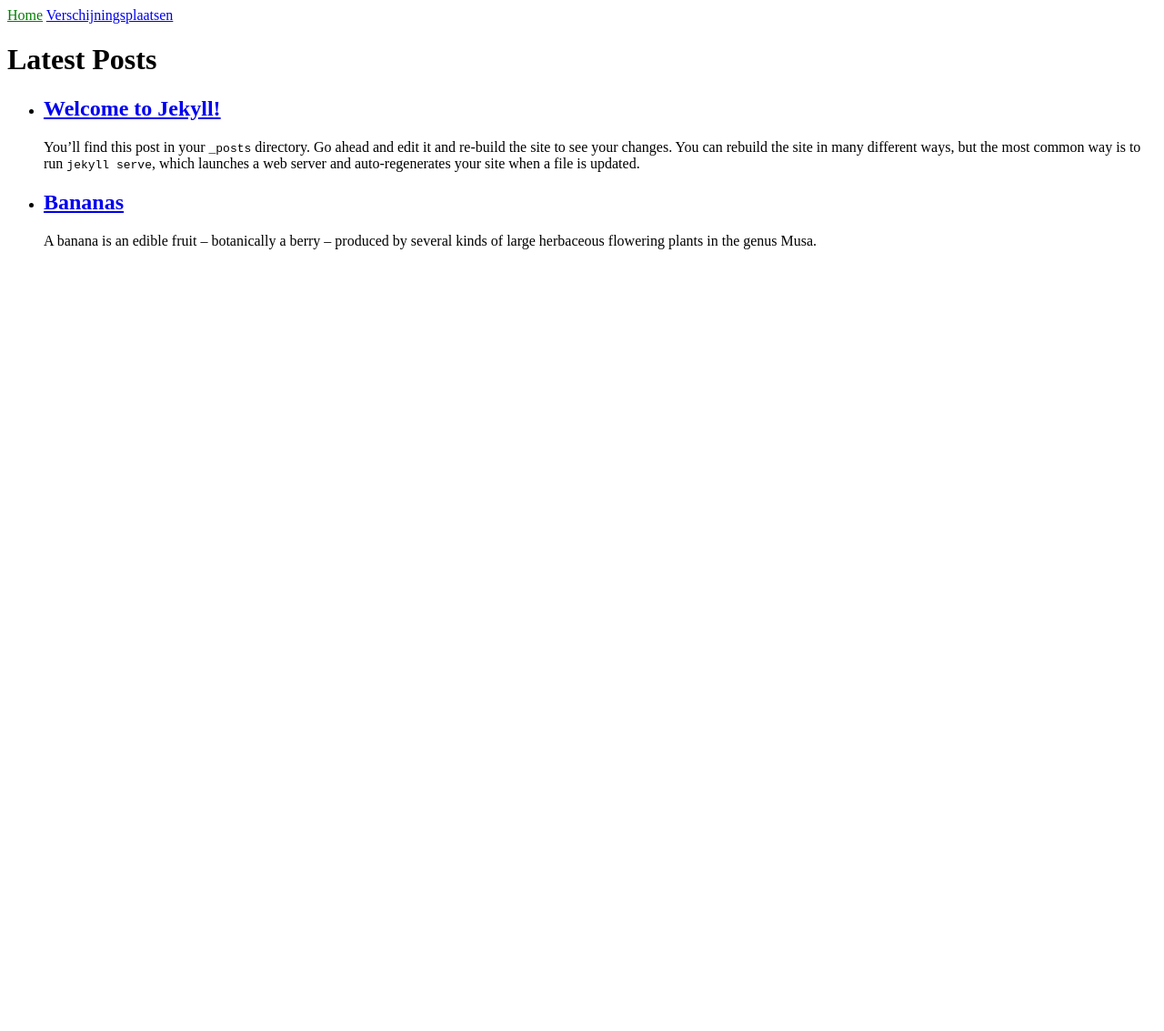
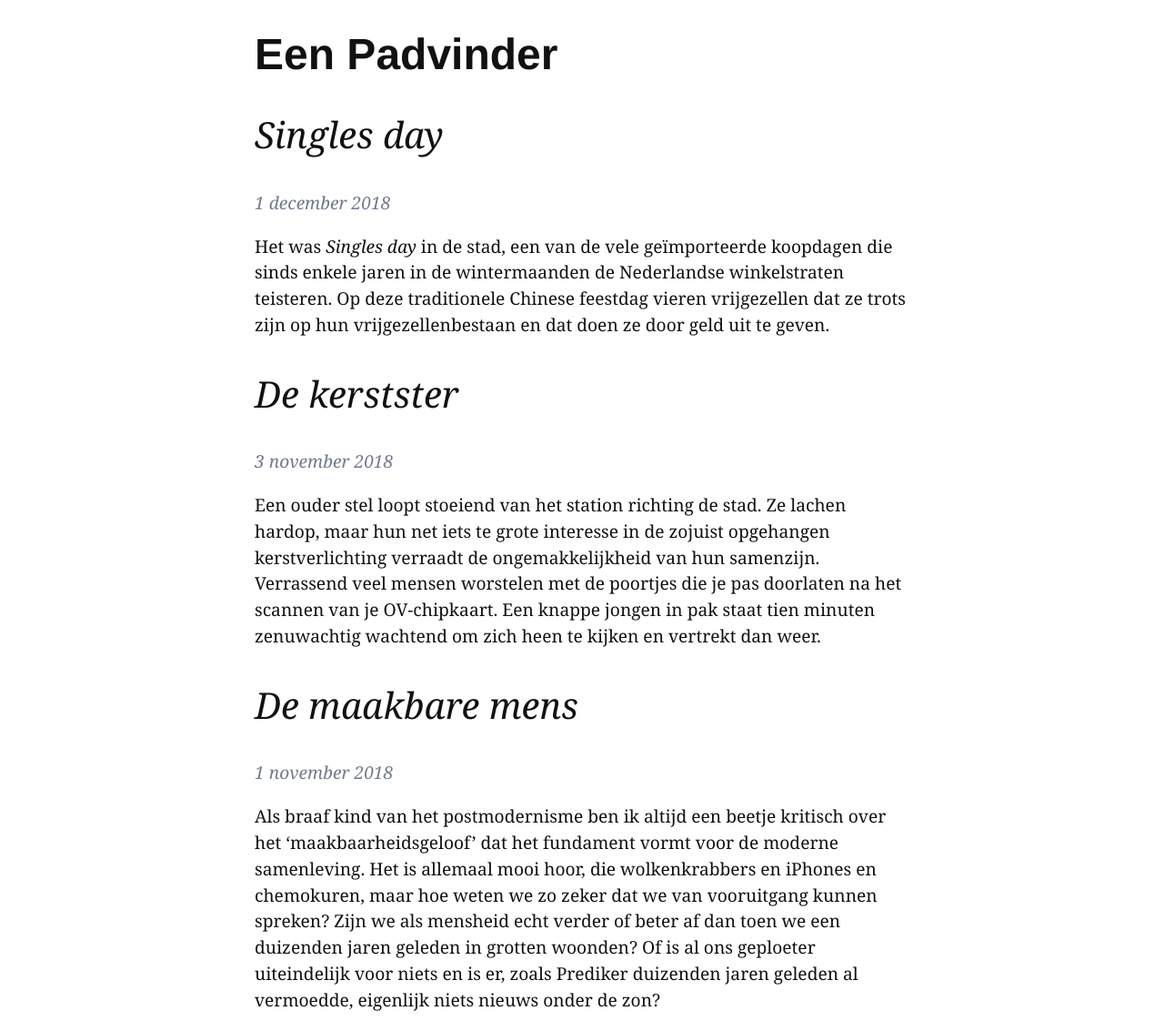
Before and after one commit to eenpadvinder/eenpadvinder.github.io, a Jekyll site: the page built from index.html, in a window 1280 px wide. Shown: the whole page at 91% size. Built offline with Jekyll 4.4.1, drawn with Linux system fonts in a browser that asks for light colours; before the commit the page ends 900 px from its top, so only the background shows below that.

Commit message:
Eerste grote commit

```diff
--- a/_config.yml
+++ b/_config.yml
@@ -1,5 +1,7 @@
 collections:
   verschijningsplaatsen:
+    output: true
+  categorieen:
     output: true
 
 defaults:
--- a/_layouts/default.html
+++ b/_layouts/default.html
@@ -6,7 +6,10 @@
     <link rel="stylesheet" href="/assets/css/styles.css">
   </head>
   <body>
-    {% include navigation.html %}
-    {{ content }}
+  	<div id="wrapper">
+	    <!-- {% include navigation.html %} -->
+	  	<a href="/"><h1 class="site-title">Een Padvinder</h1></a>
+	    {{ content }}
+	</div>
   </body>
 </html>
--- a/_layouts/verschijningsplaats.html
+++ b/_layouts/verschijningsplaats.html
@@ -1,5 +1,5 @@
 ---
-layout: verschijningsplaats
+layout: default
 ---
 <h1>{{ page.name }}</h1>
 <h2>{{ page.position }}</h2>
--- a/_posts/2018-08-20-bananas.md
+++ /dev/null
@@ -1,12 +0,0 @@
----
-layout: post
-verschijningsplaats: volzin
----
-A banana is an edible fruit – botanically a berry – produced by several kinds
-of large herbaceous flowering plants in the genus Musa.
-
-In some countries, bananas used for cooking may be called "plantains",
-distinguishing them from dessert bananas. The fruit is variable in size, color,
-and firmness, but is usually elongated and curved, with soft flesh rich in
-starch covered with a rind, which may be green, yellow, red, purple, or brown
-when ripe.
--- /dev/null
+++ b/_posts/2018-11-01-de-maakbare-mens.md
@@ -0,0 +1,15 @@
+---
+title: De maakbare mens
+date: 2018-11-01
+categorie: column
+verschijningsplaats: volzin
+tags: [controle, lichaam, maakbaarheid, sport, zinloosheid]
+---
+
+Als braaf kind van het postmodernisme ben ik altijd een beetje kritisch over het ‘maakbaarheidsgeloof’ dat het fundament vormt voor de moderne samenleving. Het is allemaal mooi hoor, die wolkenkrabbers en iPhones en chemokuren, maar hoe weten we zo zeker dat we van vooruitgang kunnen spreken? Zijn we als mensheid echt verder of beter af dan toen we een duizenden jaren geleden in grotten woonden? Of is al ons geploeter uiteindelijk voor niets en is er, zoals Prediker duizenden jaren geleden al vermoedde, eigenlijk niets nieuws onder de zon?
+
+Zo waar als die gedachte misschien mag zijn, zo verlammend is zij ook. Als het allemaal nergens toe leidt, waarom zou je dan nog ergens je best voor doen? Je kunt net zo goed de hele dag in bed blijven liggen en Netflix kijken, iets wat de postmoderne mens dan ook in toenemende mate graag doet. Voordat een dergelijk cynisme mij zou opeisen, besloot ik snel op zoek te gaan naar een flinke dosis ouderwets maakbaarheidsgeloof voor in mijn leven. En zo vond ik mijzelf totaal onverwacht op een zaterdagochtend in de sportschool. Want – zo redeneerde ik – waar is het geloof in maakbaarheid sterker dan in de kerk van de *body builders, sculpters* en *shapers*?
+
+Inmiddels ben ik bijna twee maanden onderweg op mijn ‘reis’ (de religieuze retoriek is er niet van de lucht – een van mijn ‘groeimaatjes’ keek me vol ongeloof aan toen ik hem vertelde dat de uitspraak ‘Behandel je lichaam als een tempel’ niet van fitness-Youtuber Joël Beukers maar uit de Bijbel afkomstig is). En tot mijn eigen verbazing begin ik het steeds leuker te vinden. Daar in de Basic Fit met 45 kilo op mijn schouders ontdek ik een kant van mezelf die ik nog niet kende: Stiekem vind ik het heerlijk om een doel voor ogen te hebben en daar naartoe te werken. En er is weinig bevredigender dan na weken geploeter voorzichtig de eerste kleine beetjes vooruitgang waar te nemen.
+
+In een tijd waarin de druk om iets van je leven te maken soms zo groot is dat het verlammend werkt, kan een beetje tegengeluid geen kwaad; het kan dan goed zijn om te beseffen dat je niet alles in de hand hebt. Maar het omgekeerde kan je evengoed verlammen en blind maken voor de mogelijkheden die je hebt om iets te bereiken. Al is het (om te beginnen) alleen maar een paar grotere spierballen.
--- /dev/null
+++ b/_posts/2018-11-03-de-kerstster.md
@@ -0,0 +1,13 @@
+---
+title: De kerstster
+date: 2018-11-03
+categorie: column
+verschijningsplaats: een-padvinder
+tags: [alledaagsheid, observaties, stadsleven, Utrecht]
+---
+
+Een ouder stel loopt stoeiend van het station richting de stad. Ze lachen hardop, maar hun net iets te grote interesse in de zojuist opgehangen kerstverlichting verraadt de ongemakkelijkheid van hun samenzijn. Verrassend veel mensen worstelen met de poortjes die je pas doorlaten na het scannen van je OV-chipkaart. Een knappe jongen in pak staat tien minuten zenuwachtig wachtend om zich heen te kijken en vertrekt dan weer.
+
+Een meisje met twee vrolijke staartjes aan de zijkant van haar hoofd heeft vanuit de kinderwagen op de grond gekotst, denk ik; ik heb de gebeurtenis zelf gemist. Vanuit de armen van haar vader kijkt ze vredig om zich heen terwijl haar moeder de boel met zakdoekjes en plastic zakjes probeert op te ruimen. De kleine restjes zijn weg, maar de grote gele kwak onder de kinderwagen blijf liggen. Ze lopen door. Een enkele reiziger merkt de klodder op en kijkt een paar keer om om te bepalen wat de knalgele substantie is die ze zojuist gepasseerd zijn. Een rolstoel rijdt er dwars doorheen en laat een kort spoor na. Daarna een rolkoffer. Het patroon op de tegels begint steeds meer overeenkomsten te vertonen met de kerstverlichting aan het plafond. *De ster die ze hadden zien opgaan ging voor hen uit.* Hoever zouden de bacteriën zich verspreiden? Misschien was de rolkoffer wel op weg naar Schiphol en belanden de laatste restjes knalgele kots over enkele uren op het tapijt van een hotelkamer in Londen.
+
+Nog geen tien minuten na het verschijnen van de ster komt vanuit het niets een schoonmaker in fluorescerende kleding aangesneld. Hoe zou hij van de klodder hebben geweten? Ik heb de afgelopen minuten geen security gezien. Zouden potentiële schoonmaakklussen op het station met camera’s in de gaten worden gehouden? De schoonmaker gooit een stapel papieren doekjes op de kerstster en en veegt het geheel in één vloeiende beweging op. Een dweil wist ook de laatste sporen uit. Op de grote televisieschermen wordt voor de honderdste keer een nietszeggende parfumreclame afgespeeld.
--- /dev/null
+++ b/_posts/2018-12-01-singles-day.md
@@ -0,0 +1,16 @@
+---
+title: Singles day
+date: 2018-12-01
+categorie: column
+verschijningsplaats: volzin
+nummer: 12 2018
+tags: [bezit, consumentisme, onthouding, single zijn]
+---
+
+Het was *Singles day* in de stad, een van de vele geïmporteerde koopdagen die sinds enkele jaren in de wintermaanden de Nederlandse winkelstraten teisteren. Op deze traditionele Chinese feestdag vieren vrijgezellen dat ze trots zijn op hun vrijgezellenbestaan en dat doen ze door geld uit te geven.
+
+’Verwen jezelf!’ schreeuwden de winkels het publiek toe. Die boodschap sprak mij wel aan en ik besloot mij richting de Media Markt te begeven om het verdriet om mijn vrijgezellenbestaan te verdringen met de kortstondige euforie van de aanschaf van een nieuwe computer. Onderweg zag ik duizenden al dan niet vrijgezelle gelijkgestemden in verschillende fasen van het aankoopproces. Het mooist waren de vluchtige momenten tussen aanschaf en consumptie: het verwachtingsvolle gezicht dat watertandend op het punt staat een donut naar binnen te werken, het voelbare ongeduld van het jongetje dat een PlayStation heeft gekocht en nu nog twintig eeuwigdurende minuten moet wachten voor hij eindelijk thuis is en kan gaan spelen. Wat een geluk is het, dacht ik, onderdeel te mogen zijn van dit hoogtepunt van de menselijke beschaving. Tweeënhalfduizend jaar geleden had de mens de Boeddha die hem leerde dat het leven lijden is en hem de weg naar bevrijding daarvan toonde. Vandaag hebben we donuts en sneakers en superdunne laptops. Wie zijn uitgaven een beetje over het jaar weet te verspreiden, hoeft nooit meer ongelukkig te zijn.
+
+Het duurde niet lang voor ik hem had gevonden: de mooie slanke 13 inch Lenovo Ideapad 720s, het was liefde op het eerste gezicht. Prachtige dunne randen, vederlicht, en toetsen zo perfect dat mijn vingers uit zichzelf meesterwerken begonnen te typen. En hij was ook nog eens afgeprijsd, maar 850 euro! Het kon haast niet anders: dit had zo moeten zijn. Ik begon de doos al watertandend uit het schap te halen, toen ik besefte waar ik mee bezig was. De computer in mijn handen was weinig meer dan een jongere, slankere versie van de laptop waar ik al zeven jaar meer dan tevreden mee ben. Ik stond op het punt om 850 euro uit te geven om welgeteld niets in mijn leven te veranderen.
+
+Uiteindelijk kocht ik bij de Action een lekkere grote koffiemok en fietste licht beschaamd terug naar huis om mezelf te verwennen met een flinke bak koffie. Toch maar eens lezen wat de Boeddha ook alweer over geluk te zeggen had.
--- a/_posts/2019-09-13-welcome-to-jekyll.markdown
+++ /dev/null
@@ -1,29 +0,0 @@
----
-layout: post
-title:  "Welcome to Jekyll!"
-date:   2019-09-13 14:50:18 +0200
-categories: jekyll update
----
-You’ll find this post in your `_posts` directory. Go ahead and edit it and re-build the site to see your changes. You can rebuild the site in many different ways, but the most common way is to run `jekyll serve`, which launches a web server and auto-regenerates your site when a file is updated.
-
-Jekyll requires blog post files to be named according to the following format:
-
-`YEAR-MONTH-DAY-title.MARKUP`
-
-Where `YEAR` is a four-digit number, `MONTH` and `DAY` are both two-digit numbers, and `MARKUP` is the file extension representing the format used in the file. After that, include the necessary front matter. Take a look at the source for this post to get an idea about how it works.
-
-Jekyll also offers powerful support for code snippets:
-
-{% highlight ruby %}
-def print_hi(name)
-  puts "Hi, #{name}"
-end
-print_hi('Tom')
-#=> prints 'Hi, Tom' to STDOUT.
-{% endhighlight %}
-
-Check out the [Jekyll docs][jekyll-docs] for more info on how to get the most out of Jekyll. File all bugs/feature requests at [Jekyll’s GitHub repo][jekyll-gh]. If you have questions, you can ask them on [Jekyll Talk][jekyll-talk].
-
-[jekyll-docs]: https://jekyllrb.com/docs/home
-[jekyll-gh]:   https://github.com/jekyll/jekyll
-[jekyll-talk]: https://talk.jekyllrb.com/
--- a/_sass/main.scss
+++ b/_sass/main.scss
@@ -1,3 +1,58 @@
+body {
+	color: #111;
+	font-family: Georgia, Serif;
+}
+
+#wrapper {
+	width: 100%;
+	max-width: 720px;
+	margin: 0 auto;
+	padding: 0 5%
+}
+
+a {
+	text-decoration: none;
+	color: #111;
+}
+
+a:hover {
+	text-decoration: underline;
+}
+
+h1, h2 {
+	font-weight: normal;
+	font-style: italic;
+}
+
+h1 {
+	font-size: 3rem;
+}
+
+h2 {
+	font-size: 2.5rem;
+}
+
+p {
+	line-height: 150%;
+	font-size: 1.2rem;
+}
+
+.site-title {
+	font-family: Helvetica Neue, Helvetica, Arial;
+	font-weight: bold;
+	font-style: normal;
+}
+
+.posts-home {
+	list-style: none;
+	padding: 0;
+}
+
+.date {
+	font-style: italic;
+	color: #727A8B;
+}
+
 .current {
-  color: green;
+  color: red;
 }
--- a/index.html
+++ b/index.html
@@ -1,12 +1,29 @@
 ---
 layout: default
 ---
-<h1>Latest Posts</h1>
-
-<ul>
+<ul class="posts-home">
   {% for post in site.posts %}
     <li>
       <h2><a href="{{ post.url }}">{{ post.title }}</a></h2>
+      <p class="date">
+      	{% assign m = post.date | date: "%-m" %}
+	      {{ post.date | date: "%-d" }}
+	      {% case m %}
+					{% when '1' %}januari
+					{% when '2' %}februari
+					{% when '3' %}maart
+					{% when '4' %}april
+					{% when '5' %}mei
+					{% when '6' %}juni
+					{% when '7' %}juli
+					{% when '8' %}augustus
+					{% when '9' %}september
+					{% when '10' %}oktober
+					{% when '11' %}november
+					{% when '12' %}december
+	      {% endcase %}
+	      {{ post.date | date: "%Y" }}
+	    </p>
       <p>{{ post.excerpt }}</p>
     </li>
   {% endfor %}
```
Also changed, not shown: _categorieen/column.md (added, +5 -0 lines), _categorieen/observaties.md (added, +4 -0 lines), _includes/date.html (added, +17 -0 lines), _layouts/post.html (+20 -5 lines), _verschijningsplaatsen/een-padvinder.md (added, +5 -0 lines).
